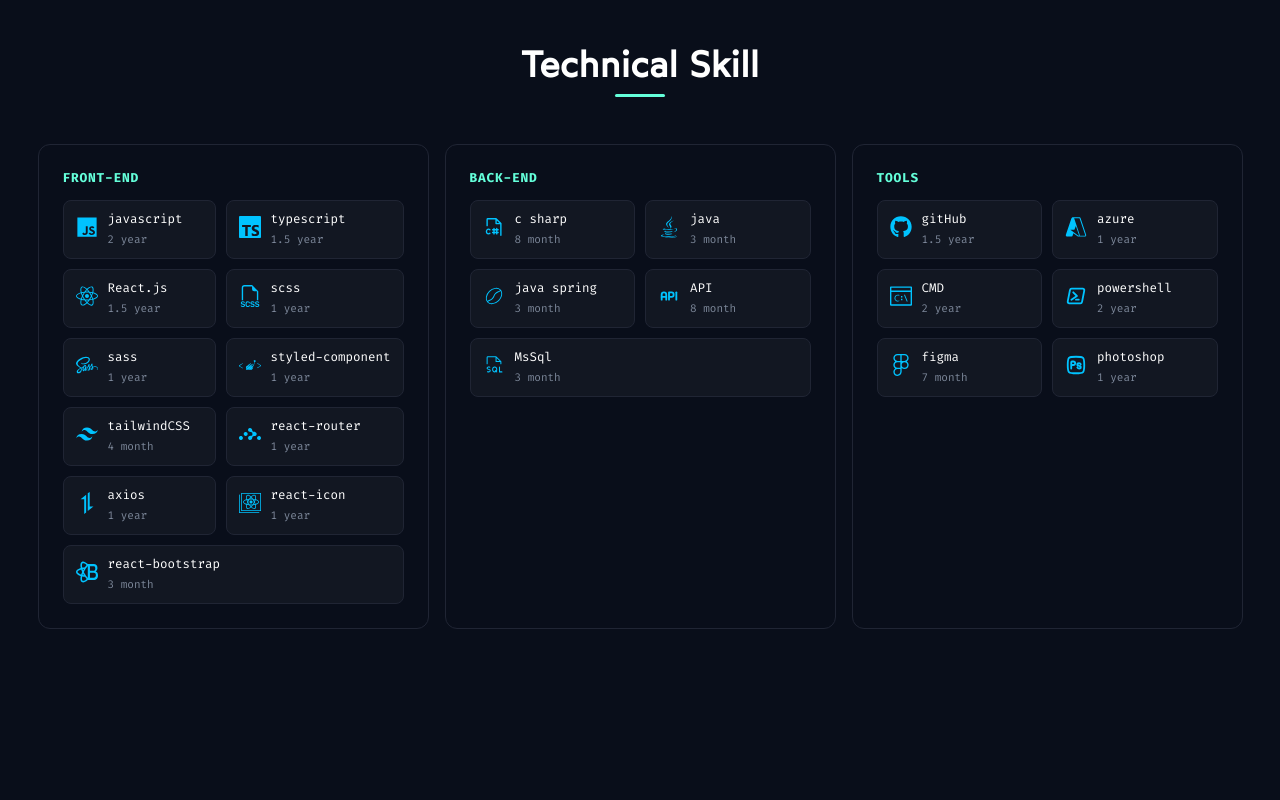
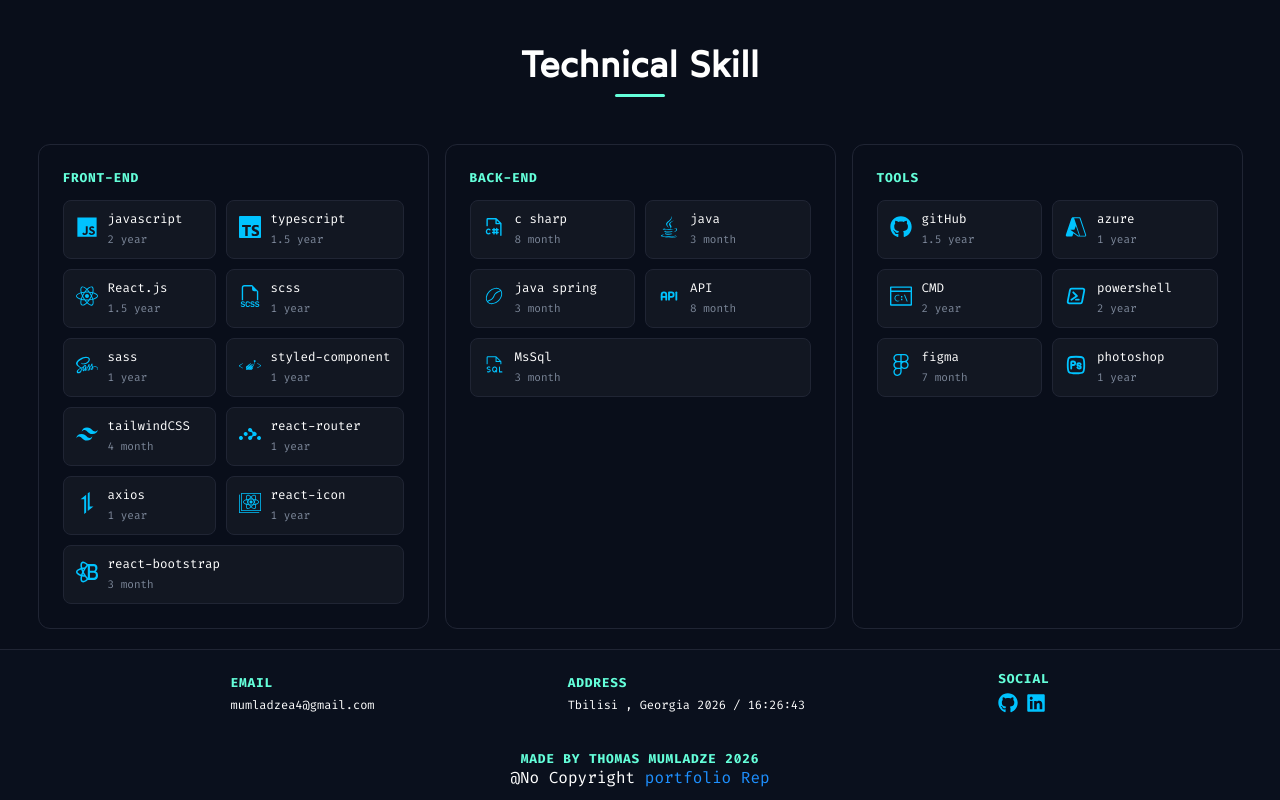
Before and after one commit to ThomasMumladze/dev-portfolio, a React (Vite) app: page /about-me in a window 1280 px wide. Shown: the part 373-1173 px from the top of the page. Before the commit the page ends 1022 px from the top, so only its background shows below. Built offline with nearby package versions, Linux system fonts and the light colour scheme.

Commit message:
add footer

```diff
--- a/src/App.scss
+++ b/src/App.scss
@@ -1,4 +1,5 @@
 @use "./style/layouts/header";
+@use "./style/layouts/footer";
 
 // ========== Pages ========== //
 @use "./style/pages/about";
--- a/src/App.tsx
+++ b/src/App.tsx
@@ -6,6 +6,7 @@
 // ========== component ========== //
 import Header from "./layout/Header";
 import { useEffect } from "react";
+import Footer from "./layout/Footer";
 
 function App() {
     const location = useLocation();
@@ -20,6 +21,8 @@
             <main>
                 <Outlet />
             </main>
+
+            <Footer />
         </>
     );
 }
--- /dev/null
+++ b/src/layout/Footer.tsx
@@ -0,0 +1,66 @@
+import { FaGithub } from "react-icons/fa";
+import { FaLinkedin } from "react-icons/fa";
+
+import { Link } from "react-router";
+
+import { useEffect, useState } from "react";
+
+import H3 from "../components/H3";
+
+const Footer = () => {
+    const formatTime = () => {
+        const now = new Date();
+
+        const year = now.getFullYear();
+        const hours = String(now.getHours());
+        const minutes = String(now.getMinutes());
+        const second = String(now.getSeconds());
+
+        return `${year} / ${hours}:${minutes}:${second}`;
+    };
+
+    const [time, setTime] = useState(formatTime());
+
+    useEffect(() => {
+        const interval = setInterval(() => {
+            setTime(formatTime());
+        }, 1000);
+
+        return () => clearInterval(interval);
+    }, []);
+
+    return (
+        <footer>
+            <div className="footer-body">
+                <div>
+                    <H3 title="Email" />
+                    <p>mumladzea4@gmail.com</p>
+                </div>
+                <div>
+                    <H3 title="address" />
+                    <p>Tbilisi , Georgia {`${time}`}</p>
+                </div>
+                <div>
+                    <H3 title="Social" />
+                    <Link to={"/"}>
+                        <FaGithub />
+                    </Link>
+                    <Link to={"/"}>
+                        <FaLinkedin />
+                    </Link>
+                </div>
+            </div>
+            <div className="developer">
+                <H3 title={`made by Thomas Mumladze 2026`} />
+                <p>
+                    @No Copyright{" "}
+                    <Link to={"https://github.com/ThomasMumladze/dev-portfolio"} target="_blank">
+                        portfolio Rep
+                    </Link>
+                </p>
+            </div>
+        </footer>
+    );
+};
+
+export default Footer;
--- /dev/null
+++ b/src/style/layouts/_footer.scss
@@ -0,0 +1,45 @@
+footer {
+    background-color: #0a101d;
+    border-top: solid 1px #202534;
+
+    .footer-body {
+        align-items: center;
+        display: flex;
+        justify-content: space-evenly;
+        max-width: 1245px;
+        margin: 0 auto;
+        padding: 20px;
+
+        h3 {
+            margin-bottom: 6px;
+        }
+
+        p {
+            color: #fff;
+            font-size: 12px;
+        }
+
+        a {
+            &:not(:last-child) {
+                margin-right: 8px;
+            }
+
+            svg {
+                color: rgb(0, 195, 255);
+                font-size: 20px;
+            }
+        }
+    }
+
+    .developer {
+        padding: 12px;
+        text-align: center;
+
+        p {
+            color: #fff;
+        }
+        a {
+            color: dodgerblue;
+        }
+    }
+}
```
